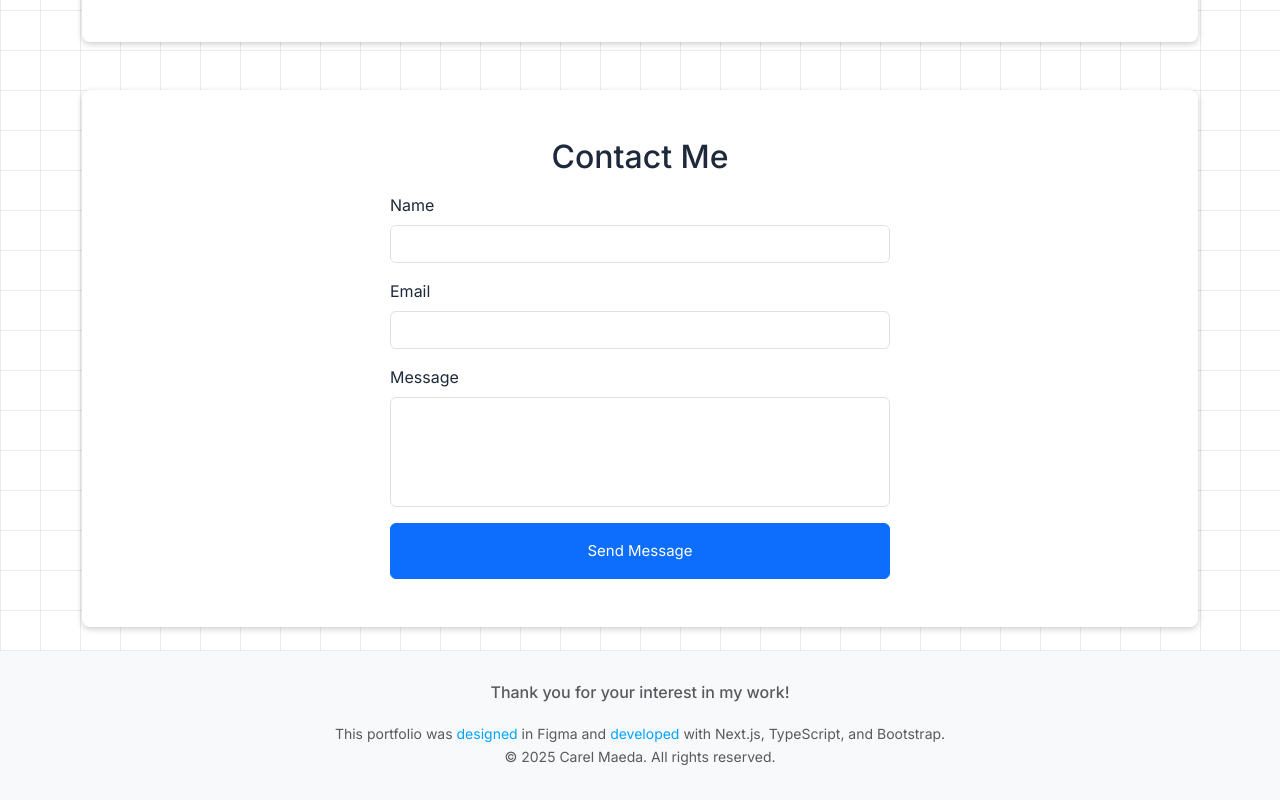
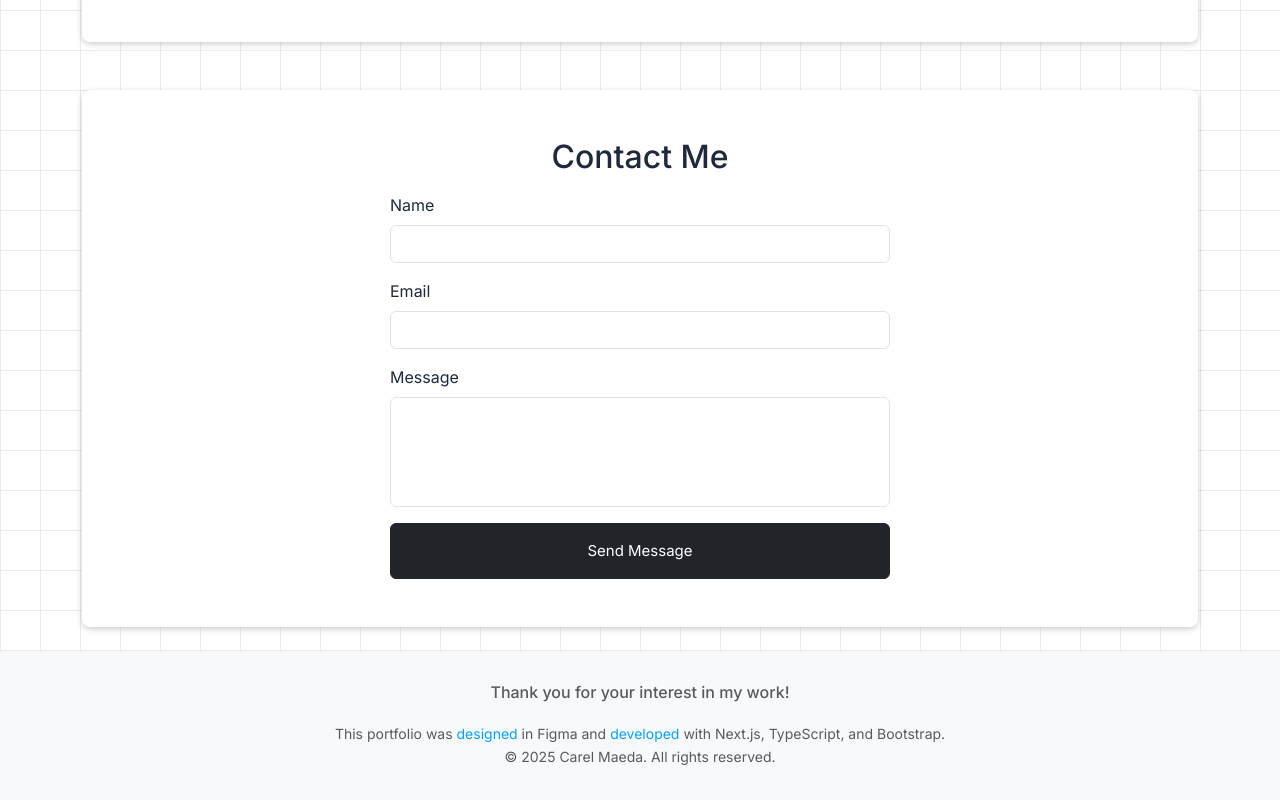
Before and after one commit to carelmaeda/cma-next, a Next.js app: page / in a window 1280 px wide. Shown: the part 5110-5910 px from the top of the page. Built offline with nearby package versions, Linux system fonts and the light colour scheme.

Commit message:
fix: contact btn

```diff
--- a/src/app/components/Contact.tsx
+++ b/src/app/components/Contact.tsx
@@ -89,7 +89,7 @@
         </div>
         {successMessage && <div className="alert alert-success">{successMessage}</div>}
         {errorMessage && <div className="alert alert-danger">{errorMessage}</div>}
-        <button type="submit" className="btn btn-primary w-100">Send Message</button>
+        <button type="submit" className="btn btn-dark w-100">Send Message</button>
       </form>
     </div>
   );
```
